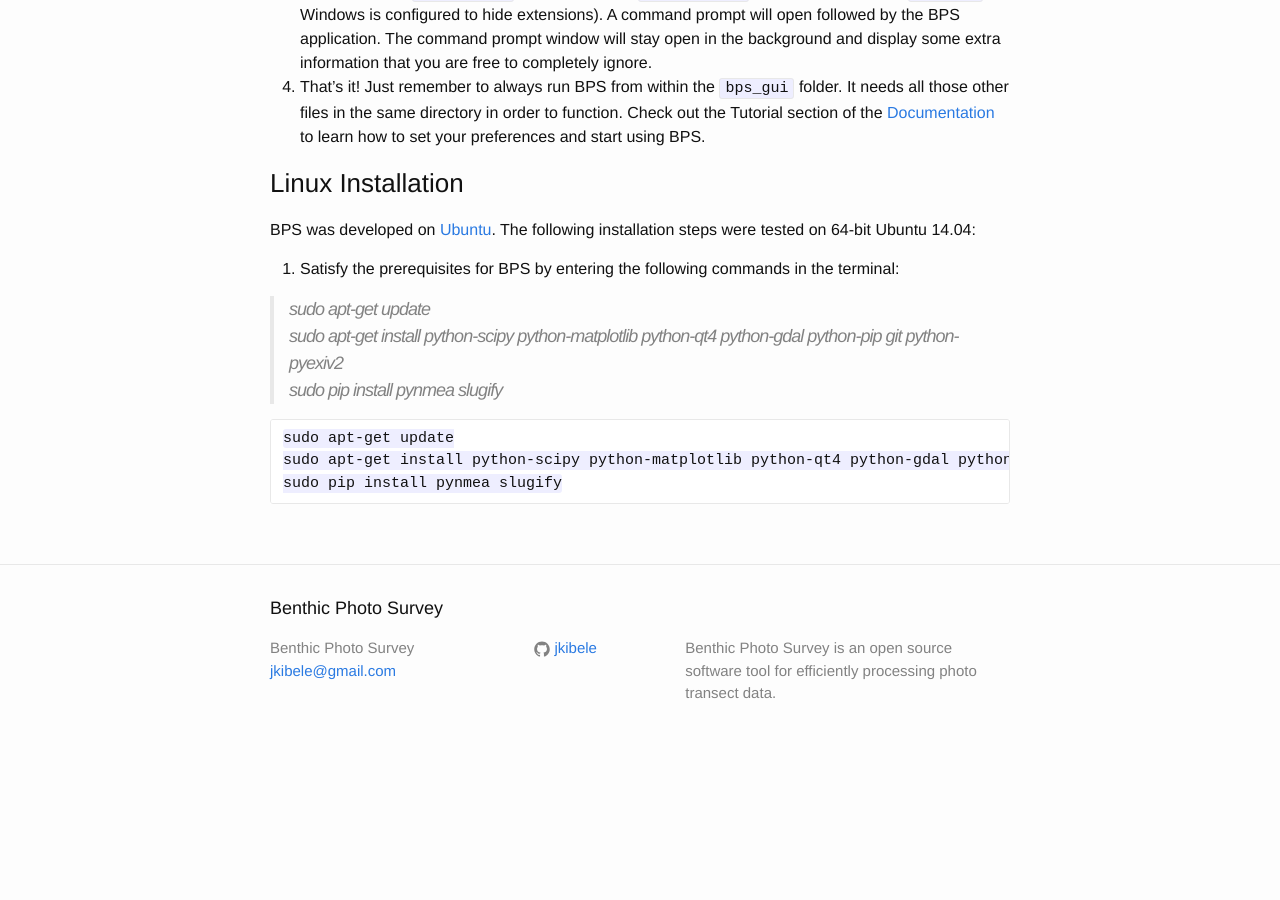
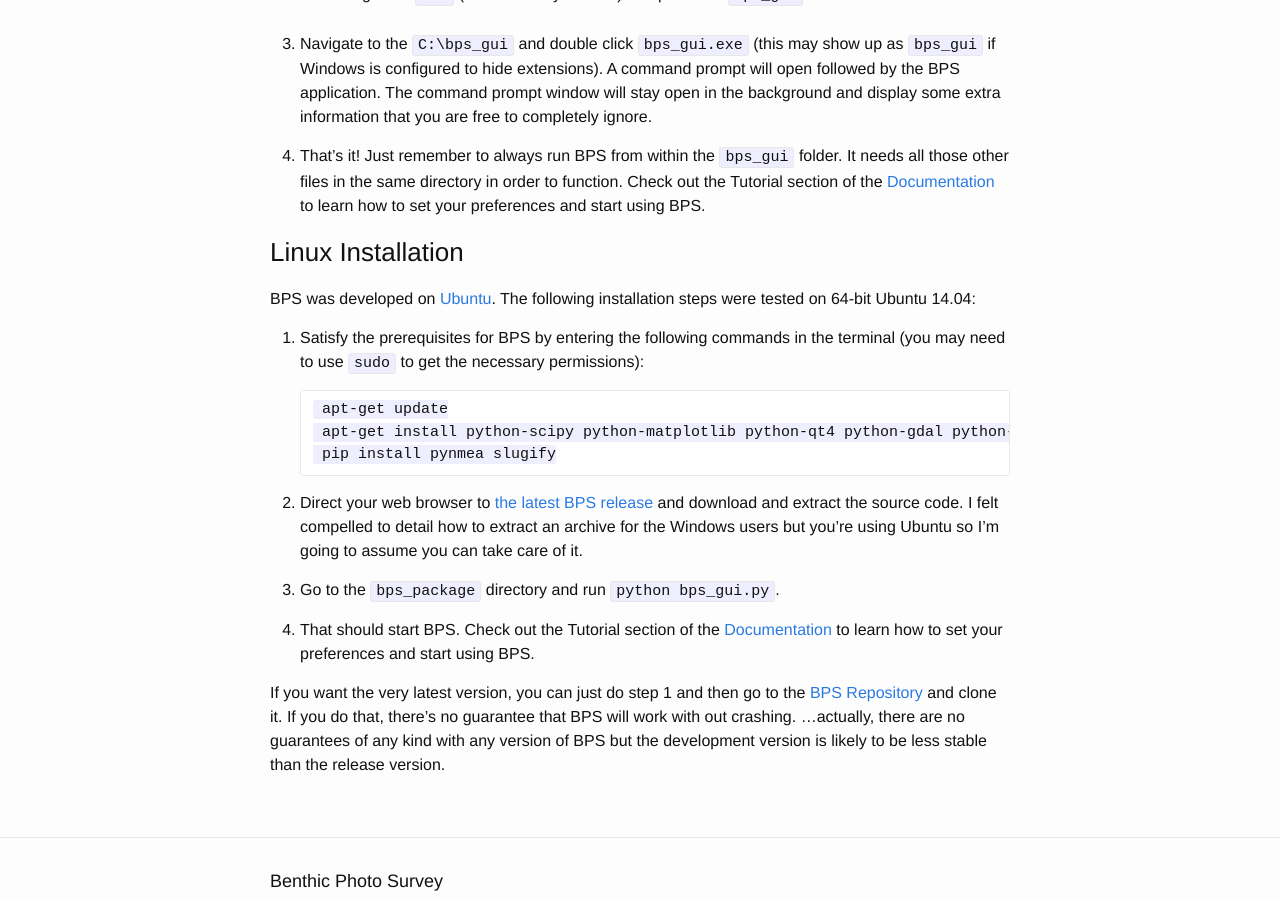
Before and after one commit to jkibele/benthic_photo_survey, a Jekyll site: the page built from installation.md, in a window 1280 px wide and 900 px high, scrolled down 569 px. Built offline with Jekyll 4.4.1, drawn with Linux system fonts in a browser that asks for light colours; before the commit the page ends 1334 px from its top, so only the background shows below that.

Commit message:
more gh-pages progress.

````diff
--- a/installation.md
+++ b/installation.md
@@ -11,27 +11,30 @@ If you want to use BPS on Windows, just take a look at the Windows Installation
 Installing BPS on Windows is simply a matter of downloading a zip file, uncompressing it, and double clicking the `bps_gui.exe` executable file. The only caveat is that `bps_gui.exe` must not be moved from its directory. Here are the necessary steps in excruciating detail:
 
 1. Direct your web browser to [the latest BPS release](https://github.com/jkibele/benthic_photo_survey/releases/latest) and download `bps_windows.zip`.
+
 2. Unzip the `bps_gui` directory onto your hard drive. You can put it wherever you'd like but these instructions will assume it's going to `C:\bps_gui`.
+
 	* Double click the `bps_windows.zip` file that you downloaded
 	* Right click the `bps_gui` folder and choose copy
-	* Navigate to `C:\` (or wherever you want) and paste the `bps_gui` folder
+	* Navigate to `C:\` (or wherever you want) and paste the `bps_gui` folder <br /><br />
 
 3. Navigate to the `C:\bps_gui` and double click `bps_gui.exe` (this may show up as `bps_gui` if Windows is configured to hide extensions). A command prompt will open followed by the BPS application. The command prompt window will stay open in the background and display some extra information that you are free to completely ignore.
+
 4. That's it! Just remember to always run BPS from within the `bps_gui` folder. It needs all those other files in the same directory in order to function. Check out the Tutorial section of the [Documentation]({{ site.baseurl }}/docs) to learn how to set your preferences and start using BPS.
 
 ### Linux Installation
 
 BPS was developed on [Ubuntu](http://www.ubuntu.com/). The following installation steps were tested on 64-bit Ubuntu 14.04:
 
-1. Satisfy the prerequisites for BPS by entering the following commands in the terminal:
+1. Satisfy the prerequisites for BPS by entering the following commands in the terminal (you may need to use `sudo` to get the necessary permissions):
 
+		apt-get update
+		apt-get install python-scipy python-matplotlib python-qt4 python-gdal python-pip git python-pyexiv2
+		pip install pynmea slugify
+2. Direct your web browser to [the latest BPS release](https://github.com/jkibele/benthic_photo_survey/releases/latest) and download and extract the source code. I felt compelled to detail how to extract an archive for the Windows users but you're using Ubuntu so I'm going to assume you can take care of it.
 
-> sudo apt-get update <br />
-> sudo apt-get install python-scipy python-matplotlib python-qt4 python-gdal python-pip git python-pyexiv2 <br />
-> sudo pip install pynmea slugify <br />
+3. Go to the `bps_package` directory and run `python bps_gui.py`.
 
-```
-sudo apt-get update
-sudo apt-get install python-scipy python-matplotlib python-qt4 python-gdal python-pip git python-pyexiv2
-sudo pip install pynmea slugify
-```
+4. That should start BPS. Check out the Tutorial section of the [Documentation]({{ site.baseurl }}/docs) to learn how to set your preferences and start using BPS.
+
+If you want the very latest version, you can just do step 1 and then go to the [BPS Repository](https://github.com/jkibele/benthic_photo_survey) and clone it. If you do that, there's no guarantee that BPS will work with out crashing. ...actually, there are no guarantees of any kind with any version of BPS but the development version is likely to be less stable than the release version.
````
Also changed, not shown: _layouts/sphinx_docs.html (added, +10 -0 lines), _layouts/sphinx_docs_layout.html (added, +23 -0 lines), 3 other files.
